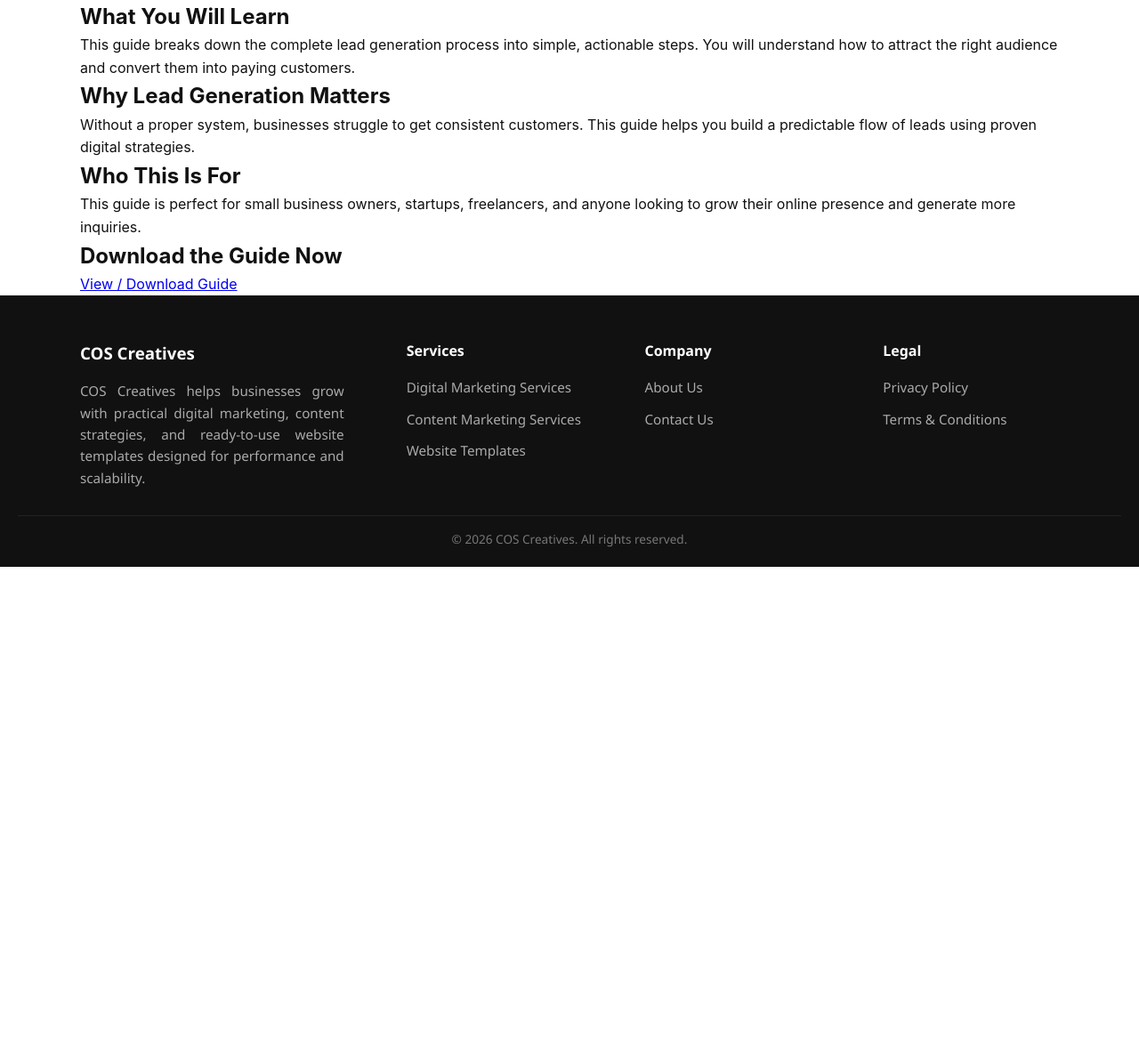
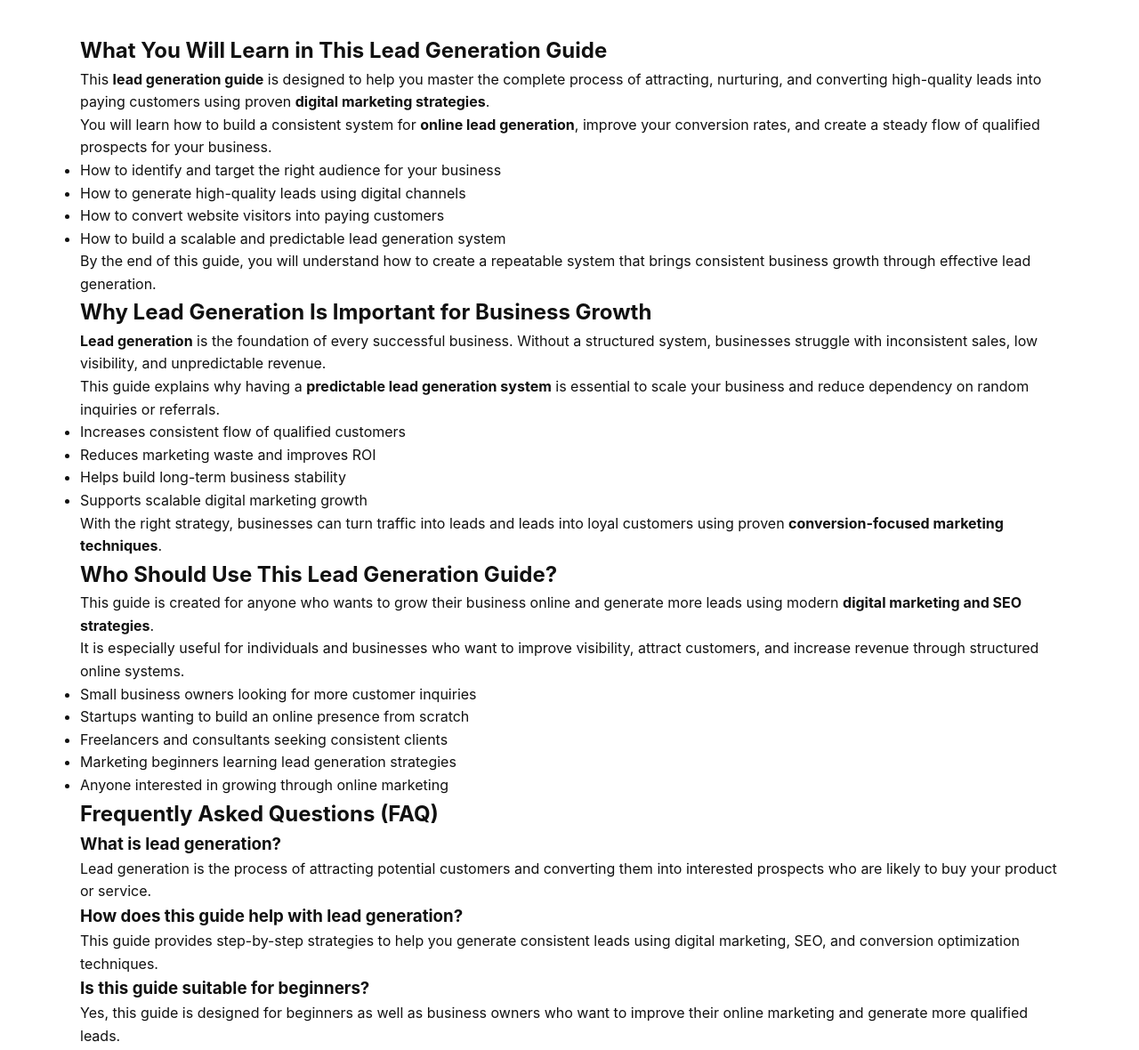
Before and after one commit to coscreativez-main/website, a Jekyll site: the page built from download-digital-marketing-guide-2026.html, in a window 1280 px wide and 1400 px high, scrolled down 332 px. Shown: the part 220-1400 px from the top of the window at 89% size. Built offline with Jekyll 4.4.1, drawn with Linux system fonts in a browser that asks for light colours; before the commit the page ends 1189 px from its top, so only the background shows below that; some of the changed text lies outside the part shown.

Commit message:
Update download-digital-marketing-guide-2026.html

```diff
--- a/download-digital-marketing-guide-2026.html
+++ b/download-digital-marketing-guide-2026.html
@@ -1,6 +1,6 @@
 ---
 layout: default
-title: Download Digital Marketing Guide for 2026 EDITION
+title: About Us
 ---
 </body>
 <section class="hero">
@@ -8,7 +8,7 @@ title: Download Digital Marketing Guide for 2026 EDITION
 
         <h1>Master Lead Generation for Your Business</h1>
 
-        <h2>A simple step-by-step guide to attract and convert more customers online</h2>
+        <h2>A simple step-by-step guide to attract and convert more customers online</h2><br>
 
         <p>
             Learn practical strategies used by modern businesses to generate high-quality leads
@@ -21,8 +21,6 @@ title: Download Digital Marketing Guide for 2026 EDITION
 <!-- FORM SECTION -->
 <section class="lead-form">
     <div class="container">
-
-        <h2>Get the Free Guide Instantly</h2>
 
         <!-- Embed your form here -->
         <div class="form-box">
@@ -37,12 +35,31 @@ title: Download Digital Marketing Guide for 2026 EDITION
 <!-- SECTION 1 -->
 <section class="content-section">
     <div class="container">
+        <br><br>
 
-        <h2>What You Will Learn</h2>
+        <h2>What You Will Learn in This Lead Generation Guide</h2>
 
         <p>
-            This guide breaks down the complete lead generation process into simple, actionable steps.
-            You will understand how to attract the right audience and convert them into paying customers.
+            This <strong>lead generation guide</strong> is designed to help you master the complete process of
+            attracting, nurturing, and converting high-quality leads into paying customers using proven
+            <strong>digital marketing strategies</strong>.
+        </p>
+
+        <p>
+            You will learn how to build a consistent system for <strong>online lead generation</strong>,
+            improve your conversion rates, and create a steady flow of qualified prospects for your business.
+        </p>
+
+        <ul>
+            <li>How to identify and target the right audience for your business</li>
+            <li>How to generate high-quality leads using digital channels</li>
+            <li>How to convert website visitors into paying customers</li>
+            <li>How to build a scalable and predictable lead generation system</li>
+        </ul>
+
+        <p>
+            By the end of this guide, you will understand how to create a repeatable system that brings
+            consistent business growth through effective lead generation.
         </p>
 
     </div>
@@ -52,39 +69,89 @@ title: Download Digital Marketing Guide for 2026 EDITION
 <section class="content-section">
     <div class="container">
 
-        <h2>Why Lead Generation Matters</h2>
+        <h2>Why Lead Generation Is Important for Business Growth</h2>
 
         <p>
-            Without a proper system, businesses struggle to get consistent customers.
-            This guide helps you build a predictable flow of leads using proven digital strategies.
+            <strong>Lead generation</strong> is the foundation of every successful business. Without a structured system,
+            businesses struggle with inconsistent sales, low visibility, and unpredictable revenue.
+        </p>
+
+        <p>
+            This guide explains why having a <strong>predictable lead generation system</strong> is essential to scale your business
+            and reduce dependency on random inquiries or referrals.
+        </p>
+
+        <ul>
+            <li>Increases consistent flow of qualified customers</li>
+            <li>Reduces marketing waste and improves ROI</li>
+            <li>Helps build long-term business stability</li>
+            <li>Supports scalable digital marketing growth</li>
+        </ul>
+
+        <p>
+            With the right strategy, businesses can turn traffic into leads and leads into loyal customers using
+            proven <strong>conversion-focused marketing techniques</strong>.
         </p>
 
     </div>
 </section>
 
-<!-- SECTION 3 (optional) -->
+<!-- SECTION 3 -->
 <section class="content-section">
     <div class="container">
 
-        <h2>Who This Is For</h2>
+        <h2>Who Should Use This Lead Generation Guide?</h2>
 
         <p>
-            This guide is perfect for small business owners, startups, freelancers,
-            and anyone looking to grow their online presence and generate more inquiries.
+            This guide is created for anyone who wants to grow their business online and generate more leads
+            using modern <strong>digital marketing and SEO strategies</strong>.
         </p>
+
+        <p>
+            It is especially useful for individuals and businesses who want to improve visibility, attract customers,
+            and increase revenue through structured online systems.
+        </p>
+
+        <ul>
+            <li>Small business owners looking for more customer inquiries</li>
+            <li>Startups wanting to build an online presence from scratch</li>
+            <li>Freelancers and consultants seeking consistent clients</li>
+            <li>Marketing beginners learning lead generation strategies</li>
+            <li>Anyone interested in growing through online marketing</li>
+        </ul>
 
     </div>
 </section>
 
-<!-- DOWNLOAD CTA -->
-<section class="cta">
+<!-- SECTION 4 (AEO / FAQ SECTION - HIGHLY RECOMMENDED) -->
+<section class="content-section">
     <div class="container">
 
-        <h2>Download the Guide Now</h2>
+        <h2>Frequently Asked Questions (FAQ)</h2>
 
-        <a href="https://drive.google.com/file/d/14BRL2EmMP7jgj4TcR-qaFTajnb3kGiML/view" target="_blank">
-            View / Download Guide
-        </a>
+        <h3>What is lead generation?</h3>
+        <p>
+            Lead generation is the process of attracting potential customers and converting them into interested prospects
+            who are likely to buy your product or service.
+        </p>
+
+        <h3>How does this guide help with lead generation?</h3>
+        <p>
+            This guide provides step-by-step strategies to help you generate consistent leads using digital marketing,
+            SEO, and conversion optimization techniques.
+        </p>
+
+        <h3>Is this guide suitable for beginners?</h3>
+        <p>
+            Yes, this guide is designed for beginners as well as business owners who want to improve their online marketing
+            and generate more qualified leads.
+        </p>
+
+        <h3>Can I use this for my business?</h3>
+        <p>
+            Absolutely. The strategies shared in this guide can be applied to almost any industry to improve lead generation
+            and customer acquisition.
+        </p>
 
     </div>
 </section>
```
